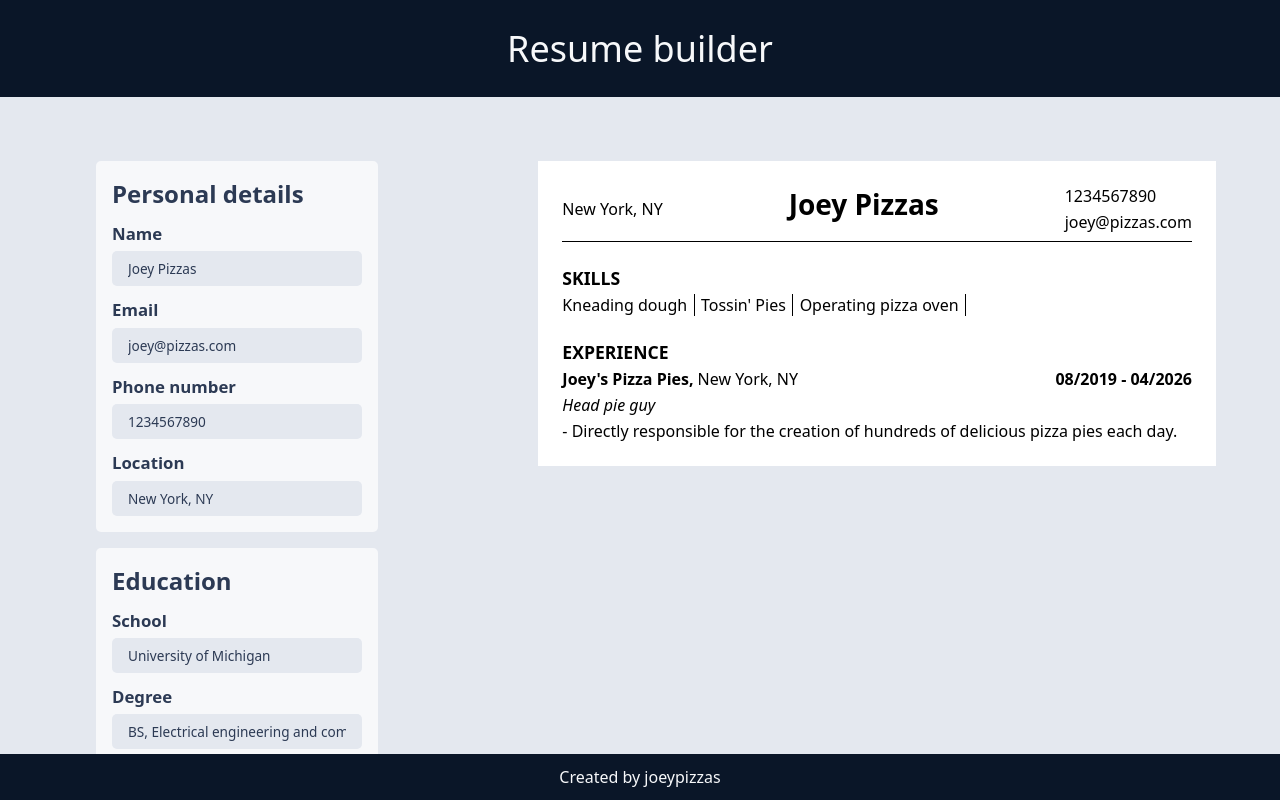
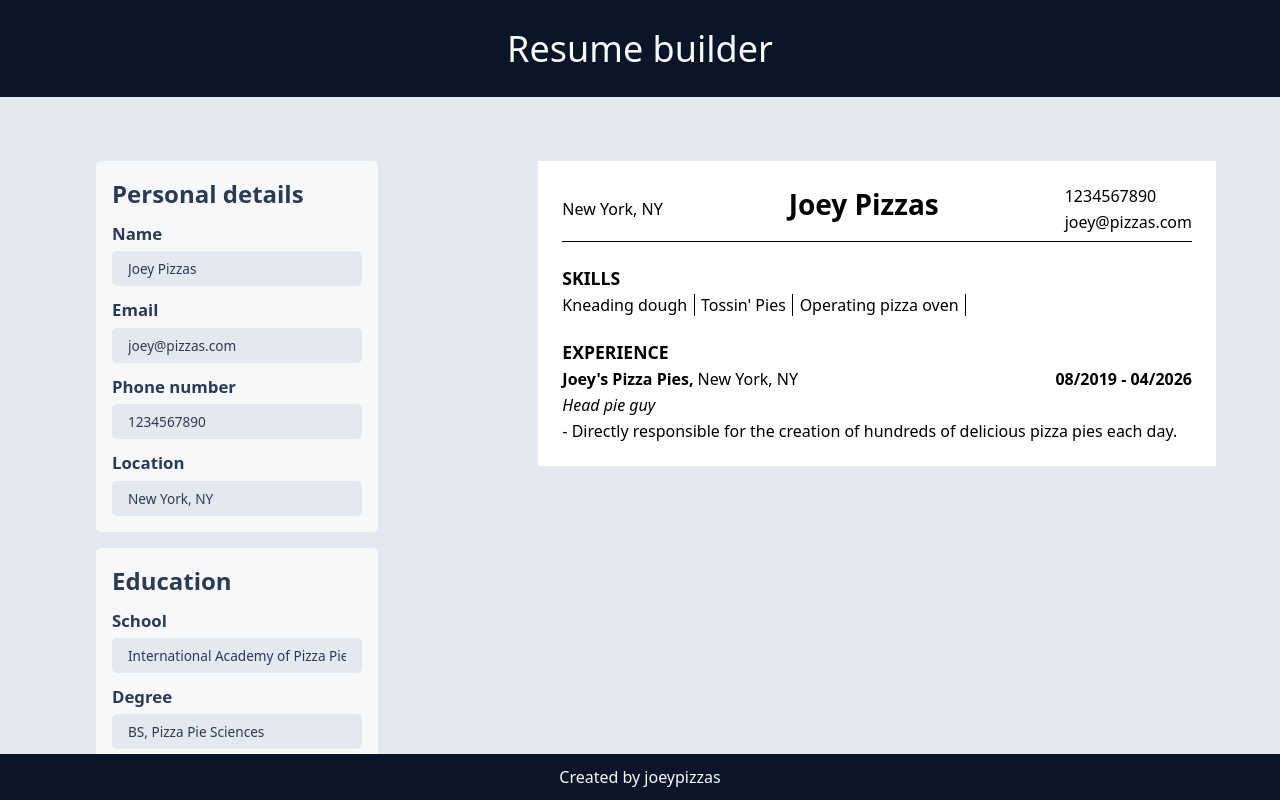
Before and after one commit to joeypizzas/resume-app, a React (Vite) app: page / in a window 1280 px wide. Built offline with nearby package versions, Linux system fonts and the light colour scheme.

Commit message:
Updated hardcoded education

```diff
--- a/src/components/ResumeBuilder/ResumeBuilder.jsx
+++ b/src/components/ResumeBuilder/ResumeBuilder.jsx
@@ -31,11 +31,11 @@ export function ResumeBuilder() {
         <FormFieldsContainer>
           <FormField
             fieldHeader="School"
-            initialInput="University of Michigan"
+            initialInput="International Academy of Pizza Pies"
           ></FormField>
           <FormField
             fieldHeader="Degree"
-            initialInput="BS, Electrical engineering and computer science"
+            initialInput="BS, Pizza Pie Sciences"
           ></FormField>
           <DatePickerField
             fieldHeader="Start date"
@@ -47,11 +47,14 @@ export function ResumeBuilder() {
           ></DatePickerField>
           <FormField
             fieldHeader="Location"
-            initialInput="Ann Arbor, MI"
+            initialInput="Naples, IT"
           ></FormField>
           <DescriptionField
             fieldHeader="Description"
-            initialInput="University Honors (2018-2019)"
+            initialInput="
+            - Golden hands winner in tossin' pies competition (2019)
+            - Pepperoni crown holder (2018)
+            - University Honors (2018-2019)"
           ></DescriptionField>
         </FormFieldsContainer>
         <ButtonContainer>
```
